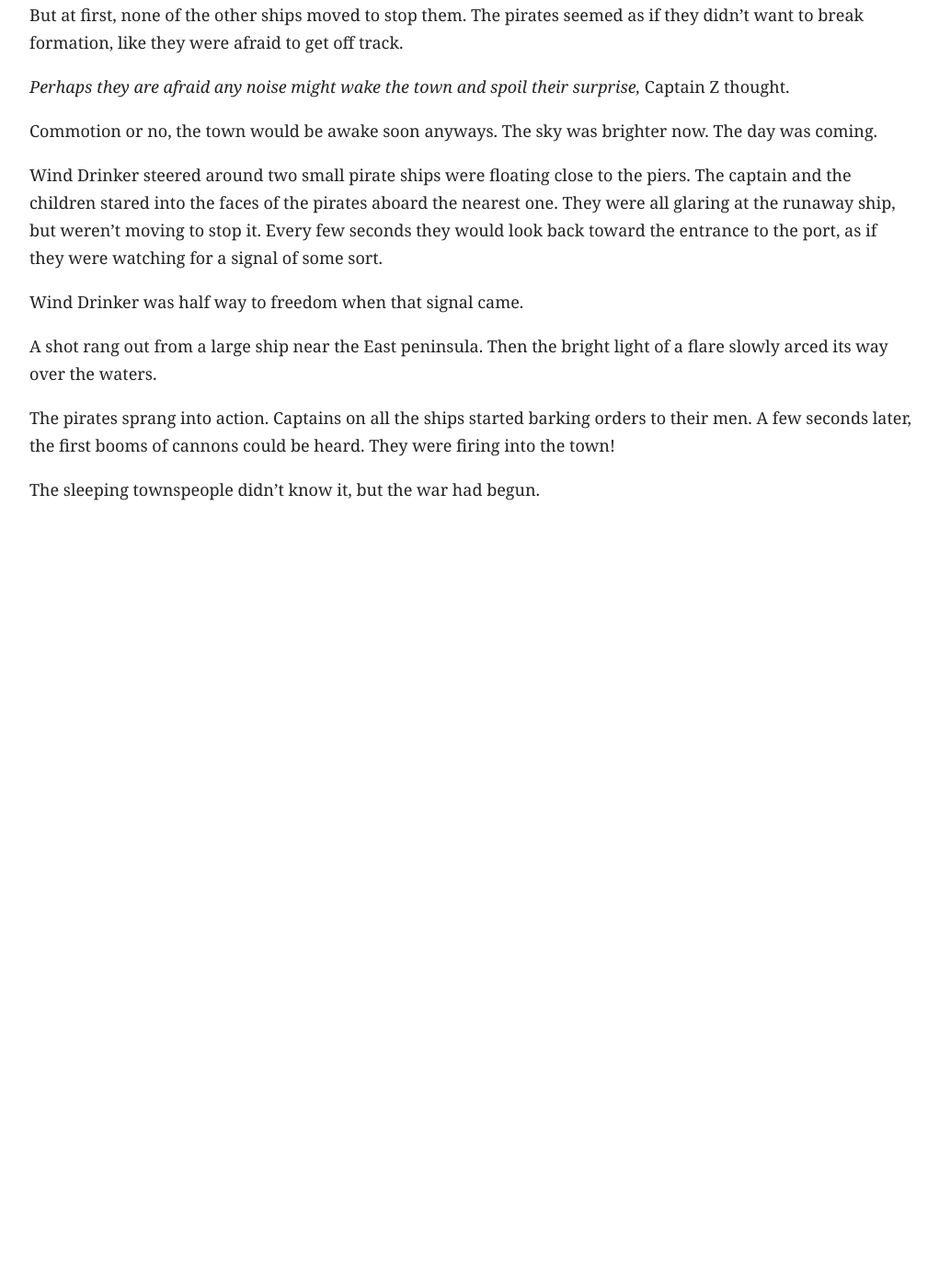
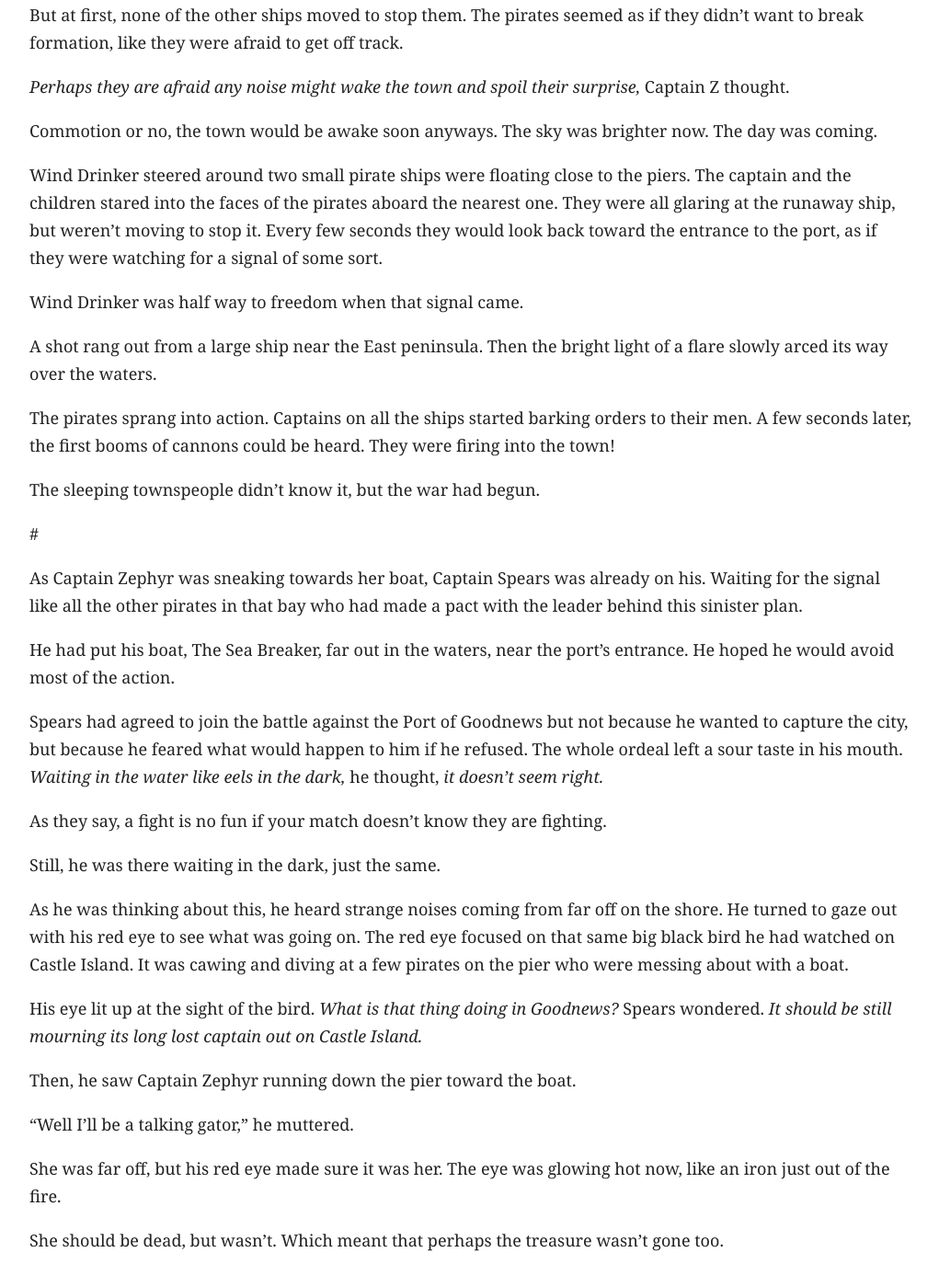
Before and after one commit to vlandham/captain_z, a Jekyll site: the page built from _posts/2014-08-11-captain_z.md, in a window 1280 px wide and 1400 px high, scrolled down 31777 px. Shown: the whole window at 92% size, without its empty margins (128-1149 px from the left). Built offline with Jekyll 4.4.1, drawn with Linux system fonts in a browser that asks for light colours; some web fonts are replaced; before the commit the page ends 32382 px from its top, so only the background shows below that.

Commit message:
more spears.

```diff
--- a/_posts/2014-08-11-captain_z.md
+++ b/_posts/2014-08-11-captain_z.md
@@ -910,3 +910,27 @@ A shot rang out from a large ship near the East peninsula. Then the bright light
 The pirates sprang into action. Captains on all the ships started barking orders to their men. A few seconds later, the first booms of cannons could be heard. They were firing into the town!
 
 The sleeping townspeople didn't know it, but the war had begun.
+
+#
+
+As Captain Zephyr was sneaking towards her boat, Captain Spears was already on his. Waiting for the signal like all the other pirates in that bay who had made a pact with the leader behind this sinister plan.
+
+He had put his boat, The Sea Breaker, far out in the waters, near the port's entrance. He hoped he would avoid most of the action.
+
+Spears had agreed to join the battle against the Port of Goodnews but not because he wanted to capture the city, but because he feared what would happen to him if he refused. The whole ordeal left a sour taste in his mouth. _Waiting in the water like eels in the dark,_ he thought, _it doesn't seem right._
+
+As they say, a fight is no fun if your match doesn't know they are fighting.
+
+Still, he was there waiting in the dark, just the same.
+
+As he was thinking about this, he heard strange noises coming from far off on the shore. He turned to gaze out with his red eye to see what was going on. The red eye focused on that same big black bird he had watched on Castle Island. It was cawing and diving at a few pirates on the pier who were messing about with a boat.
+
+His eye lit up at the sight of the bird. _What is that thing doing in Goodnews?_ Spears wondered. _It should be still mourning its long lost captain out on Castle Island._
+
+Then, he saw Captain Zephyr running down the pier toward the boat.
+
+"Well I'll be a talking gator," he muttered.
+
+She was far off, but his red eye made sure it was her. The eye was glowing hot now, like an iron just out of the fire.
+
+She should be dead, but wasn't. Which meant that perhaps the treasure wasn't gone too.
```
Also changed, not shown: out/captain_z.md (+24 -0 lines), 1 other file.
